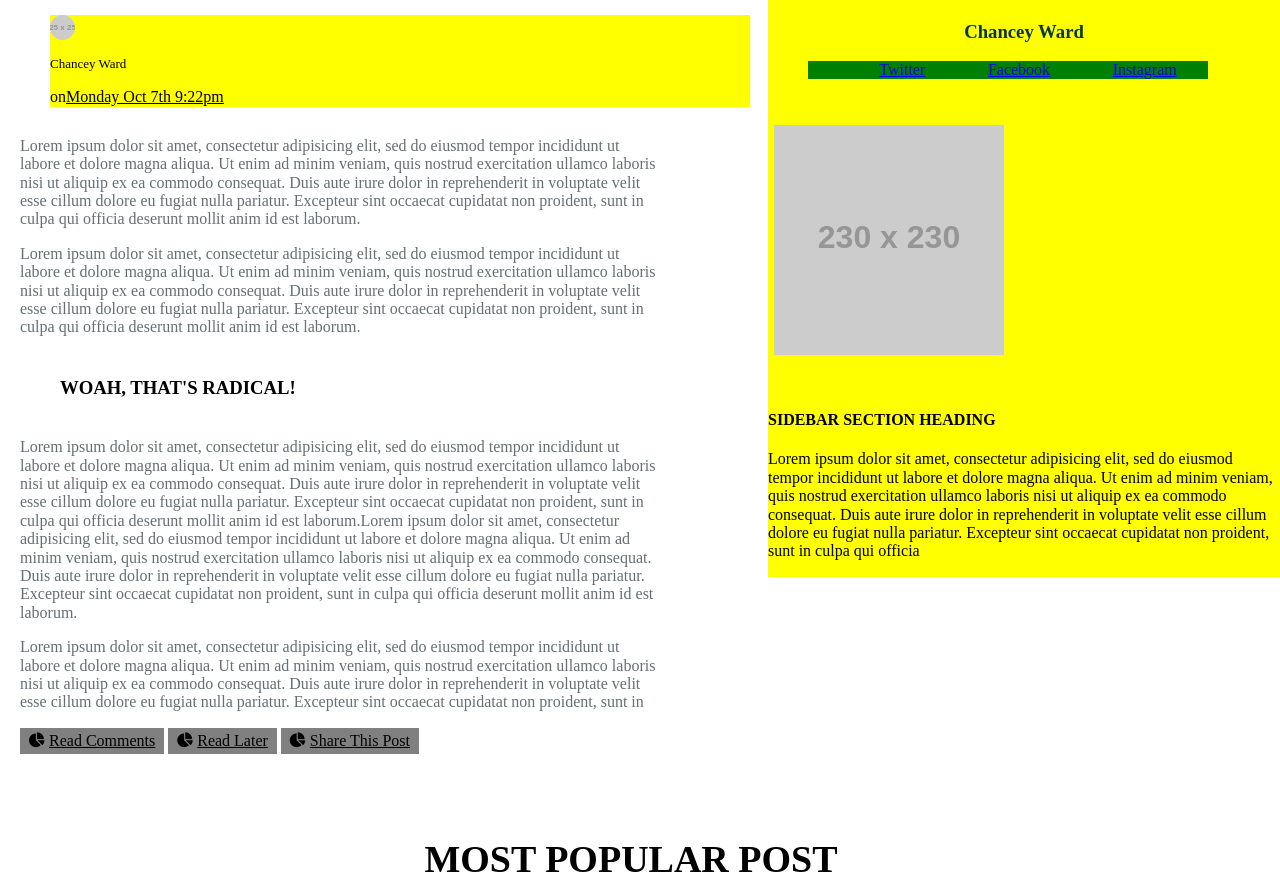
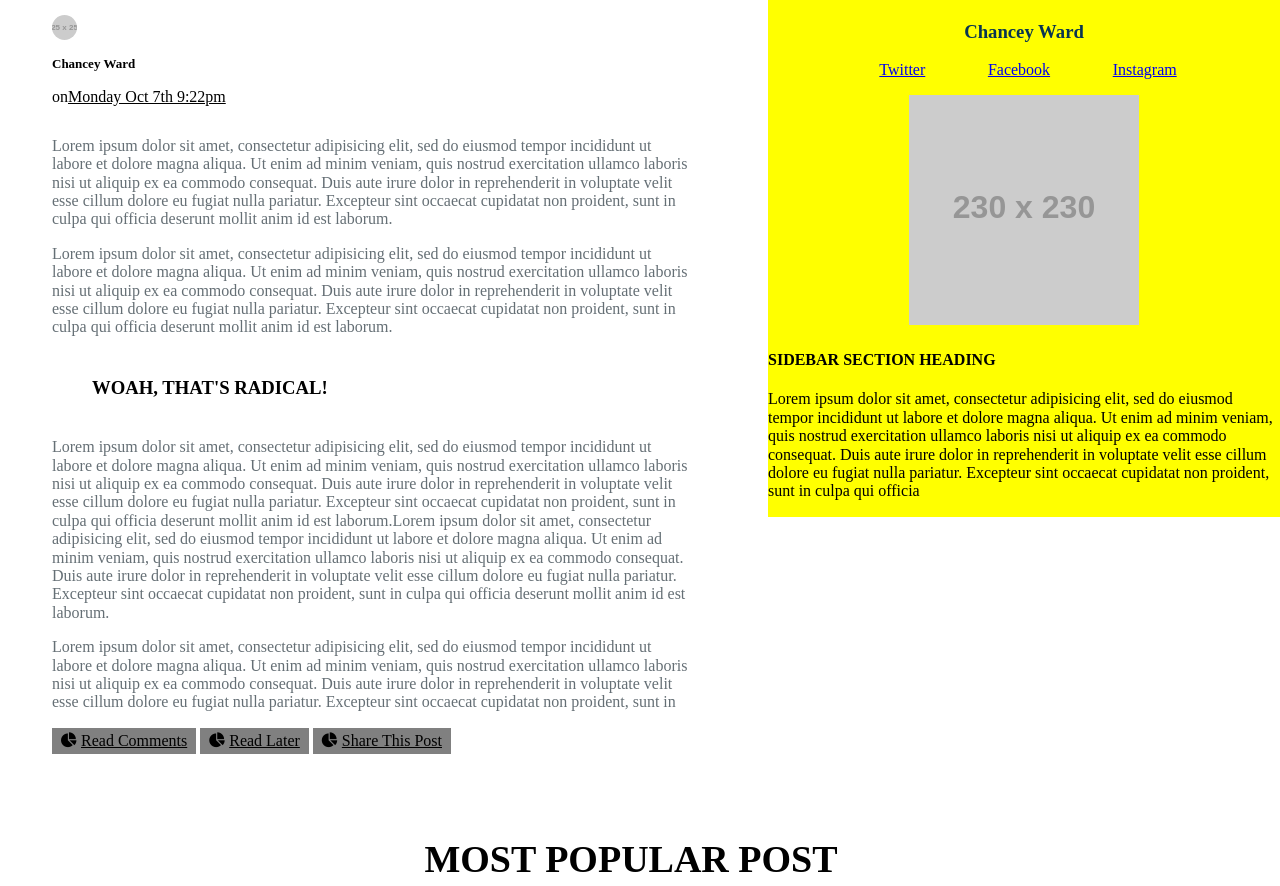
Before and after one commit to chanceyw/05-surf-and-paddle, a plain HTML site: page index.html in a window 1280 px wide. Shown: the part 517-1403 px from the top of the page. Drawn offline with nearby package versions, Linux system fonts and the light colour scheme; placeholder pictures from the web are drawn by us.

Commit message:
more touches

```diff
--- a/app.css
+++ b/app.css
@@ -19,13 +19,11 @@
   margin: auto;
   list-style: none;
   margin-left: 150px;
+}
 
-
-}
  .left-top-logo li {
   flex-grow: .8 .5;
   margin: 10px;
-
 }
 
 .right-top-nav {
@@ -55,28 +53,23 @@ font-size: 25px;
 .header h5  {
  font-size: 12px;
  text-align: center;
- background: white;
-
 }
 
 .left-section {
  float: left;
   max-width: 50%;
-  margin-left: 20px;
+  margin-left: 52px;
+
 }
 
 .left-section span {
   text-decoration: underline;
 }
+
 .all {
-
-margin: 30px;
-width: 700px;
-background: yellow;
-}
-.icon-section .name1 .underline {
-
-
+margin-bottom: 30px;
+margin-top: 30px;
+width: 250px;
 }
 
 .tit1 {
@@ -97,9 +90,6 @@ background: yellow;
   font-size: 16px;
   text-align: left;
   color: #656F75;
-}
-.underline {
-
 }
 
 .tit2 {
@@ -128,6 +118,7 @@ padding: 20px;
 .icon {
   border-radius: 50%;
   text-align: center;
+
 }
 
 .namer {
@@ -136,9 +127,8 @@ padding: 20px;
 }
 
 .icon2 {
-position: relative;
-left: -135px;
-margin: 30px;
+align-items: center;
+text-align: center;
 }
 
 .author-links {
@@ -146,7 +136,6 @@ margin: 30px;
   list-style: none;
   text-align: center;
   max-width: 400px;
-  background: green;
   margin-left: 40px;
 
 }
@@ -210,7 +199,7 @@ footer img {
   background: #083452;
   position: relative;
   top: -205px;
-  padding-bottom: 25px;
+  padding-bottom: 20px;
   width: 1131.5px;
   font-size: 12px;
   color: #6F889A;
--- a/index.html
+++ b/index.html
@@ -28,7 +28,7 @@
     <h1 class="tit1">A Fantastic Engaging Storyline Goes Here</h1>
     <div class="all">
     <img class="icon-section" src="http://placehold.it/25/25" alt="Icon" />
-    <p class="name1">Chancey Ward</p>
+    <h3 class="name1">Chancey Ward</h3>
     <p class="underline">on<span>Monday Oct 7th 9:22pm</span></p>
   </div>
     <p class="content">Lorem ipsum dolor sit amet, consectetur adipisicing elit, sed do eiusmod tempor incididunt ut labore et dolore magna aliqua. Ut enim ad minim veniam, quis nostrud exercitation ullamco laboris nisi ut aliquip ex ea commodo consequat. Duis aute irure
```
